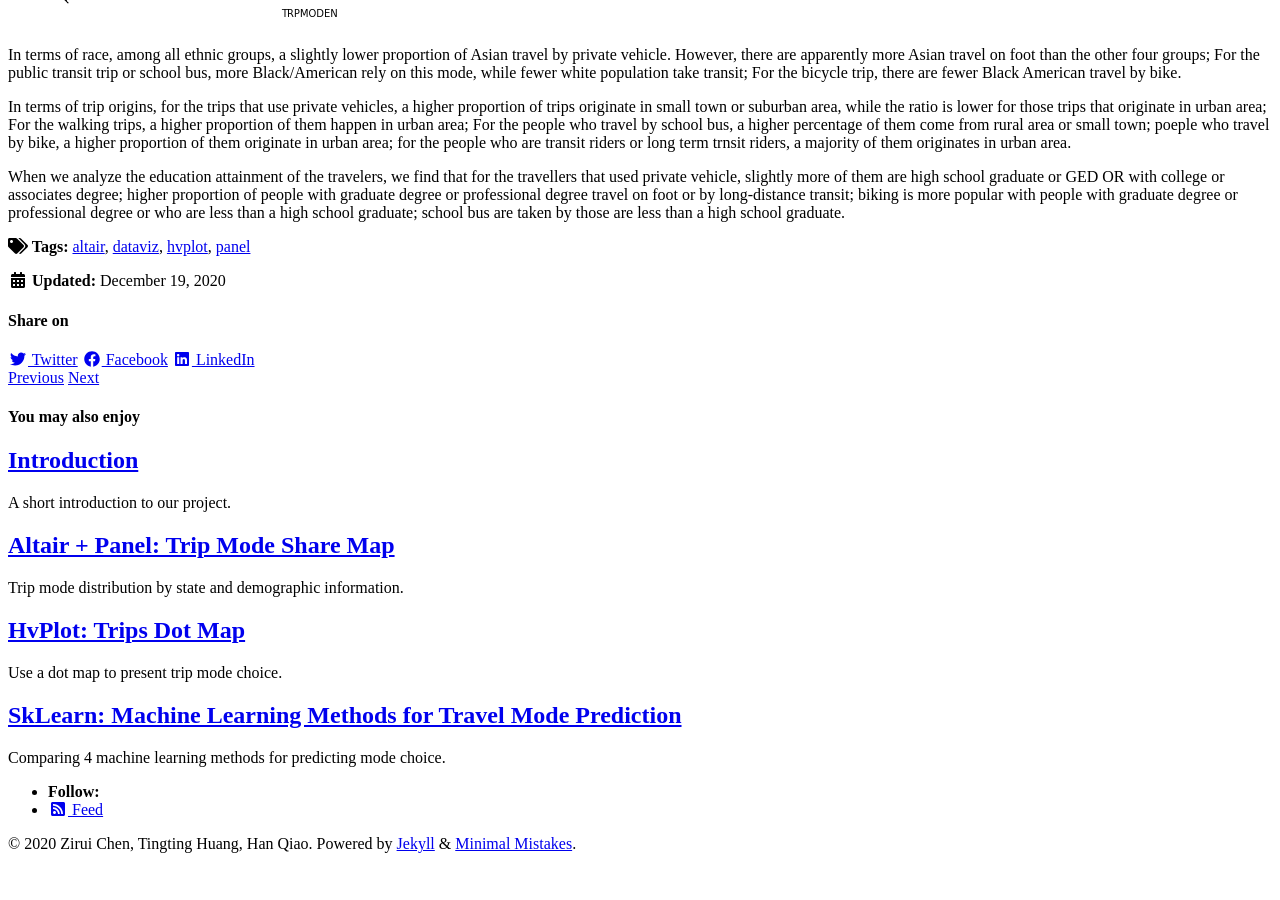
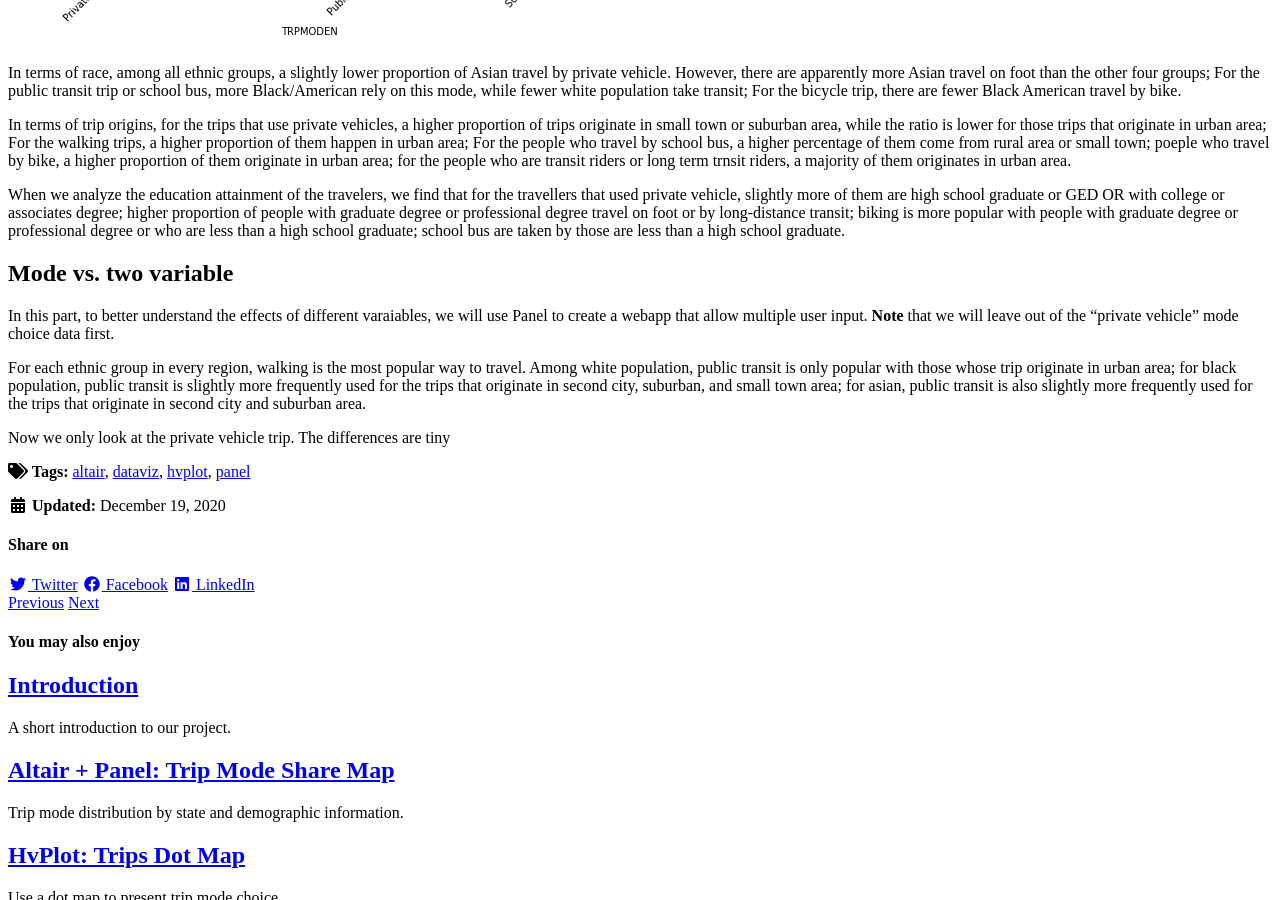
Before and after one commit to hqiao97/travelmode, a Jekyll site: the page built from _posts/2020-12-19-statistic-plot.md, in a window 1280 px wide and 900 px high, scrolled down 1550 px. Built offline with Jekyll 4.4.1, drawn with Linux system fonts in a browser that asks for light colours; cached includes are drawn as plain includes; nearby versions of some CDN libraries; some of the changed text lies outside the part shown.

Commit message:
Update 2020-12-19-statistic-plot.md

```diff
--- a/_posts/2020-12-19-statistic-plot.md
+++ b/_posts/2020-12-19-statistic-plot.md
@@ -9,6 +9,7 @@ hv-loader:
   hv-chart-2: ["charts/race.html", "500"] # second argument is the height
   hv-chart-3: ["charts/origin.html", "500"] # second argument is the height
   hv-chart-4: ["charts/education.html", "500"] # second argument is the height
+  hv-chart-5: ["charts/private_veh.html", "500"] # second argument is the height
 
 toc: true
 toc_sticky: true
@@ -41,3 +42,12 @@ In terms of trip origins, for the trips that use private vehicles, a higher prop
 When we analyze the education attainment of the travelers, we find that for the travellers that used private vehicle, slightly more of them are high school graduate or GED OR with college or associates degree; higher proportion of people with graduate degree or professional degree travel on foot or by long-distance transit; biking is more popular with people with graduate degree or professional degree or who are less than a high school graduate; school bus are taken by those are less than a high school graduate.
 
 <div id="hv-chart-4"></div>
+
+## Mode vs. two variable
+In this part, to better understand the effects of different varaiables, we will use Panel to create a webapp that allow multiple user input.
+<strong>Note</strong> that we will leave out of the "private vehicle" mode choice data first.
+
+For each ethnic group in every region, walking is the most popular way to travel. Among white population, public transit is only popular with those whose trip originate in urban area; for black population, public transit is slightly more frequently used for the trips that originate in second city, suburban, and small town area; for asian, public transit is also slightly more frequently used for the trips that originate in second city and suburban area.
+
+Now we only look at the private vehicle trip. The differences are tiny
+<div id="hv-chart-5"></div>
```
